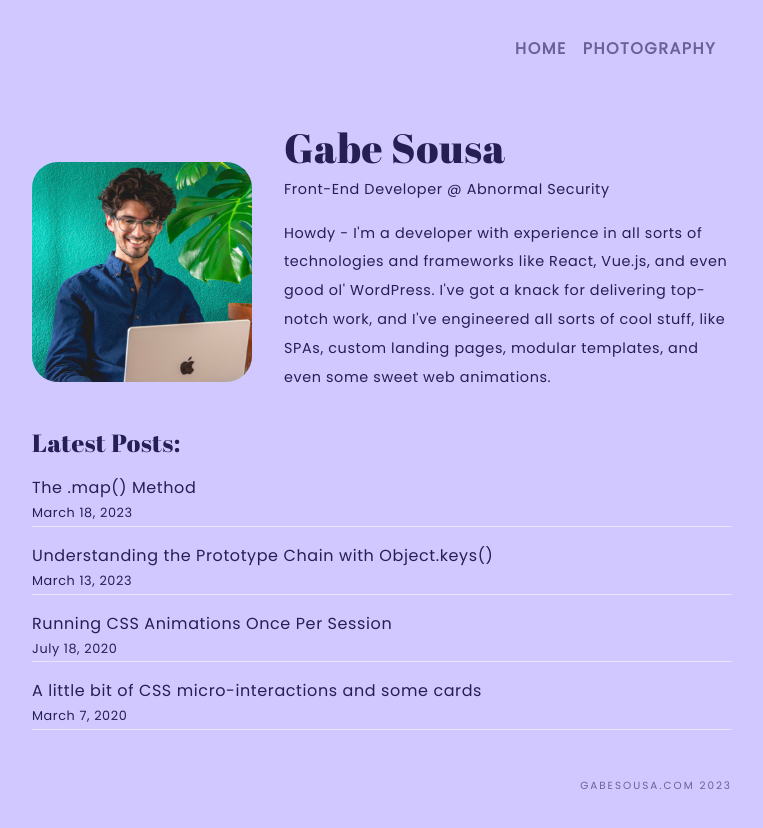
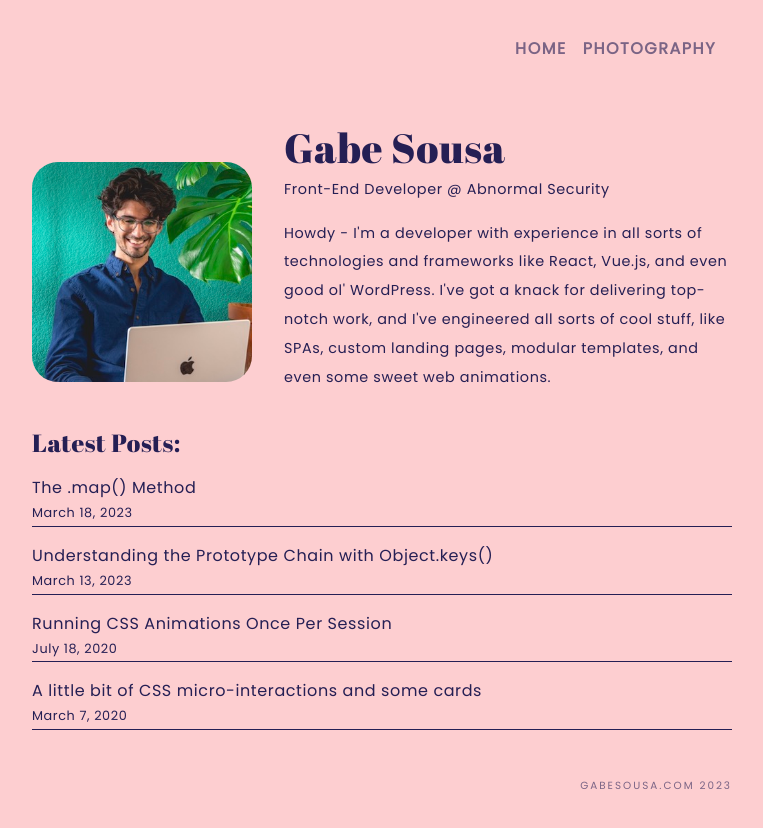
Before and after one commit to developer-gabe/nextjs-project, a Next.js app: page / in a window 1280 px wide. Shown: the top 828 px of the page, without its empty margins (258-1021 px from the left). Built offline with nearby package versions, Linux system fonts and the light colour scheme; a small style sheet from the web is missing.

Commit message:
Change body colors, update head

```diff
--- a/pages/_app.js
+++ b/pages/_app.js
@@ -1,4 +1,5 @@
 import App from 'next/app'
+import Head from 'next/head'
 import '../styles/globals.css'
 import Header from '../components/header'
 import '../styles/blog-post.css'
@@ -7,6 +8,13 @@ import 'prism-themes/themes/prism-shades-of-purple.css';
 
 function MyApp({ Component, pageProps }) {
 	return <>
+					<Head>
+						<title>Gabe Sousa</title>
+						<meta name="viewport" content="initial-scale=1.0, width=device-width" />
+						<meta name="theme-color" content="#fdced0" media="(prefers-color-scheme: light)"></meta>
+						<meta name="theme-color" content="#14112e" media="(prefers-color-scheme: dark)"></meta>
+						<link rel="icon" href="/favicon.ico" />
+					</Head>
 					<Header />
 					<Component {...pageProps} />
 					<footer>GabeSousa.com 2023</footer>
--- a/styles/blog-list.css
+++ b/styles/blog-list.css
@@ -8,7 +8,7 @@
 
 .blog-list li{
 padding: .5rem 0 0 0;
-border-bottom: 1px solid lavender;
+border-bottom: 1px solid #251f54;
 }
 
 .blog-list a {
--- a/styles/globals.css
+++ b/styles/globals.css
@@ -9,10 +9,11 @@
 }
 
 body {
+	height: 100vh;
 	margin: auto;
 	padding: .25rem;
 	font-family: 'Poppins';
-	background-color: #d1c8ff;
+	background: #fdced0;
 	color: #251f54;
 	letter-spacing: .6px;
 }
@@ -77,13 +78,13 @@ canvas {
 }
 
 .Home, .bio-grid, article {
-	animation: slideIn 250ms ease-in-out;
+	animation: slideIn 150ms ease-in-out;
 }
 
 
 
 .grid {
-	animation: slideIn 250ms ease-out;
+	animation: slideIn 150ms ease-out;
 }
 
 @media screen and (max-width: 700px) {
@@ -121,8 +122,8 @@ canvas {
 @media (prefers-color-scheme: dark) {
 
 	body {
-		background-color: #251f54;
-		color: #d1c8ff;
+		background-color: #14112e;
+		color: #fdced0;
 	}
 
 	.blog-list a {
@@ -133,6 +134,10 @@ canvas {
 		color: #d1c8ff !important;
 	}
 
+	.blog-list li {
+		border-bottom: 1px solid #fdced0 !important;
+	}
+
 	img {
 		filter: brightness(.7)
 	}
@@ -140,11 +145,20 @@ canvas {
 
 @keyframes slideIn {
 	0% {
-		transform: translate(0%, 2.5%);
+		transform: translate(0, 30px);
 		opacity: 0;
 	}
 	100% {
-		transform: translate(0%, 0%);
+		transform: translate(0px, 0px);
 		opacity: 1;
 	}
 }
+
+@keyframes gradient {
+	0% {
+		background-position: 0% 50%;
+	}
+	100% {
+		background-position: 100% 50%;
+	}
+}
```
Also changed, not shown: posts/javascript-map-method.md (+2 -4 lines), public/images/gabe.jpg.
